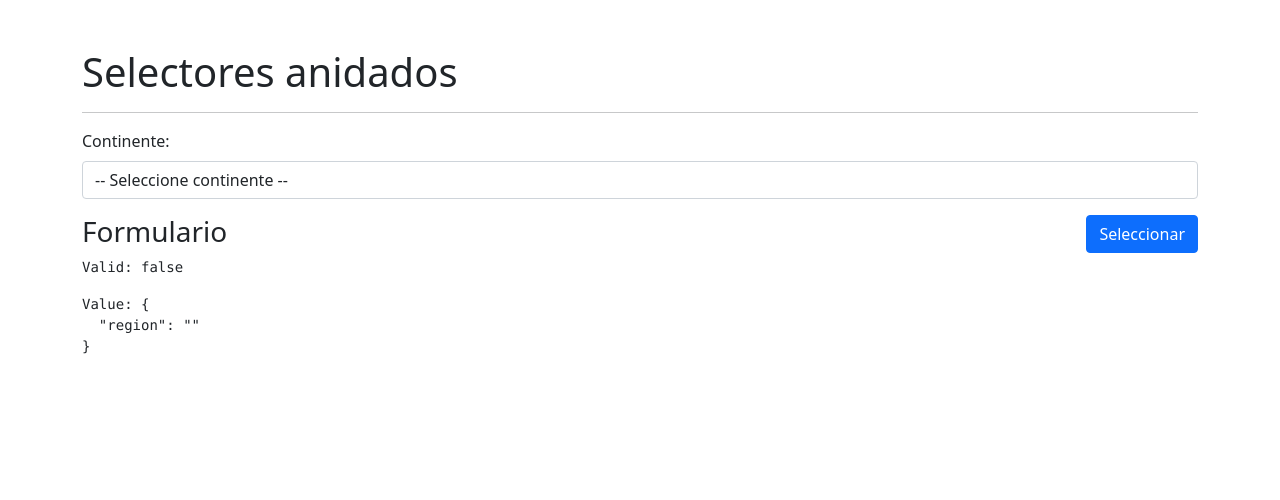
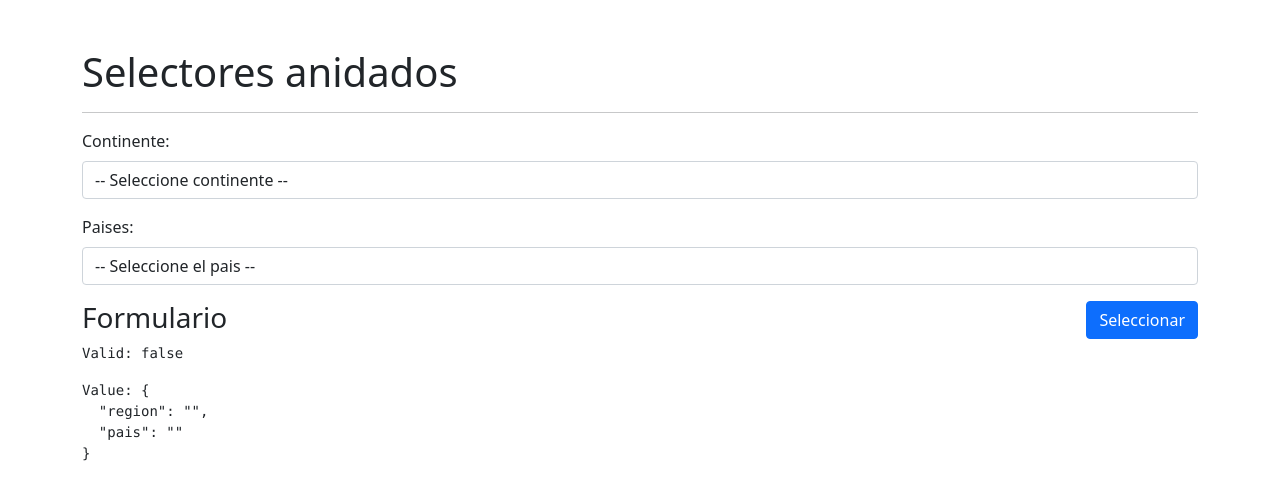
Before and after one commit to santtiago49/07-angular-selectores, an Angular app: page /selector in a window 1280 px wide. Shown: the top 500 px of the page. Built offline with nearby package versions, Linux system fonts and the light colour scheme.

Commit message:
Segundo selector anidado

```diff
--- a/src/app/app.module.ts
+++ b/src/app/app.module.ts
@@ -1,5 +1,6 @@
 import { NgModule } from '@angular/core';
 import { BrowserModule } from '@angular/platform-browser';
+import { HttpClientModule } from '@angular/common/http'
 
 import { AppRoutingModule } from './app-routing.module';
 import { AppComponent } from './app.component';
@@ -10,6 +11,7 @@
   ],
   imports: [
     BrowserModule,
+    HttpClientModule,
     AppRoutingModule
   ],
   providers: [],
--- /dev/null
+++ b/src/app/paises/interfaces/paises.interface.ts
@@ -0,0 +1,4 @@
+export interface PaisSmall {
+    name: string,
+    alpha3Code: string
+}
--- a/src/app/paises/pages/selector-page/selector-page.component.html
+++ b/src/app/paises/pages/selector-page/selector-page.component.html
@@ -15,6 +15,18 @@
     </div>
 </div>
 
+<div class="row mb-3">
+    <div class="col">
+        <label class="form-label">Paises:</label>
+        <select class="form-control"
+                formControlName="pais">
+            <option value="">-- Seleccione el pais --</option>
+            <option *ngFor="let pais of paises"
+                    [value]="pais.alpha3Code">{{ pais.name }}</option>
+        </select>
+    </div>
+</div>
+
     <button class="btn btn-primary float-end"
             type="submit">
         Seleccionar
--- a/src/app/paises/pages/selector-page/selector-page.component.ts
+++ b/src/app/paises/pages/selector-page/selector-page.component.ts
@@ -1,6 +1,7 @@
 import { Component, OnInit } from '@angular/core';
 import { FormBuilder, FormGroup, Validators } from '@angular/forms';
 import { PaisesService } from '../../services/paises.service';
+import { PaisSmall } from '../../interfaces/paises.interface';
 
 @Component({
   selector: 'app-selector-page',
@@ -11,20 +12,31 @@
 export class SelectorPageComponent implements OnInit {
 
   miFormulario: FormGroup = this.fb.group({
-    region: ['', Validators.required ]
+    region: ['', Validators.required ],
+    pais: ['', Validators.required ],
   })
 
-  // llenar selectores
-
   regiones: string[] = []
-
+  paises  : PaisSmall[] = []
 
   constructor( private fb: FormBuilder,
                private paisesService: PaisesService ) { }
 
   ngOnInit(): void {
-    // usualmente cuando queremos traer data desde un servicio api esto se hace en el ngOnInit
     this.regiones = this.paisesService.regiones
+
+    // cuando cambre la region
+    this.miFormulario.get('region')?.valueChanges
+        .subscribe( region => {
+          console.log(region)
+
+          this.paisesService.getPaisesPorRegion(region)
+              .subscribe(paises => {
+                console.log(paises)
+                this.paises = paises
+              })
+        })
+
   }
 
   guardar(){
--- a/src/app/paises/services/paises.service.ts
+++ b/src/app/paises/services/paises.service.ts
@@ -1,22 +1,25 @@
+import { HttpClient } from '@angular/common/http';
 import { Injectable } from '@angular/core';
+import { Observable } from 'rxjs';
+import { PaisSmall } from '../interfaces/paises.interface';
 
 @Injectable({
   providedIn: 'root'
 })
 export class PaisesService {
-
-  // para prevenir modificaciones al pasar este objeto como referencia
-  // se crea la variable como privada
+  private baseUrl : string = 'https://restcountries.com/v2'
   private _regiones: string[] = [ 'Africa', 'Americas', 'Asia', 'Europe', 'Oceania' ]
 
   get regiones(): string[] {
-    // aun puede ser que se hagan modificaciones por eso lo paso por el
-    // operedor rest
     return [...this._regiones];
   }
 
-  constructor() { }
+  constructor( private http: HttpClient ) { }
 
+  getPaisesPorRegion( region: string): Observable<PaisSmall[]> {
+    const url: string = `${ this.baseUrl }/region/${ region }?fields=name,alpha3Code`
 
+    return this.http.get<PaisSmall[]>( url )
+  }
 
 }
```
